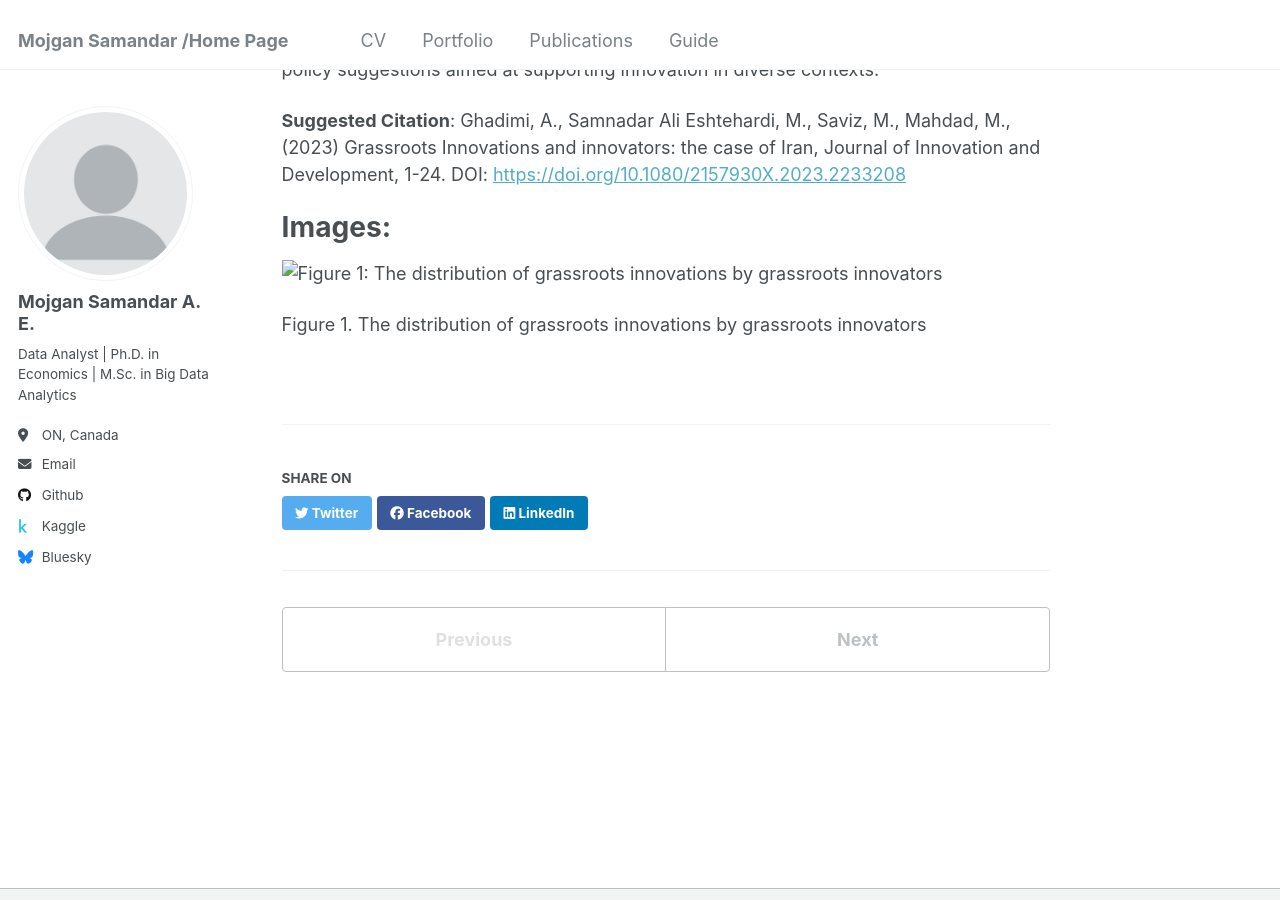
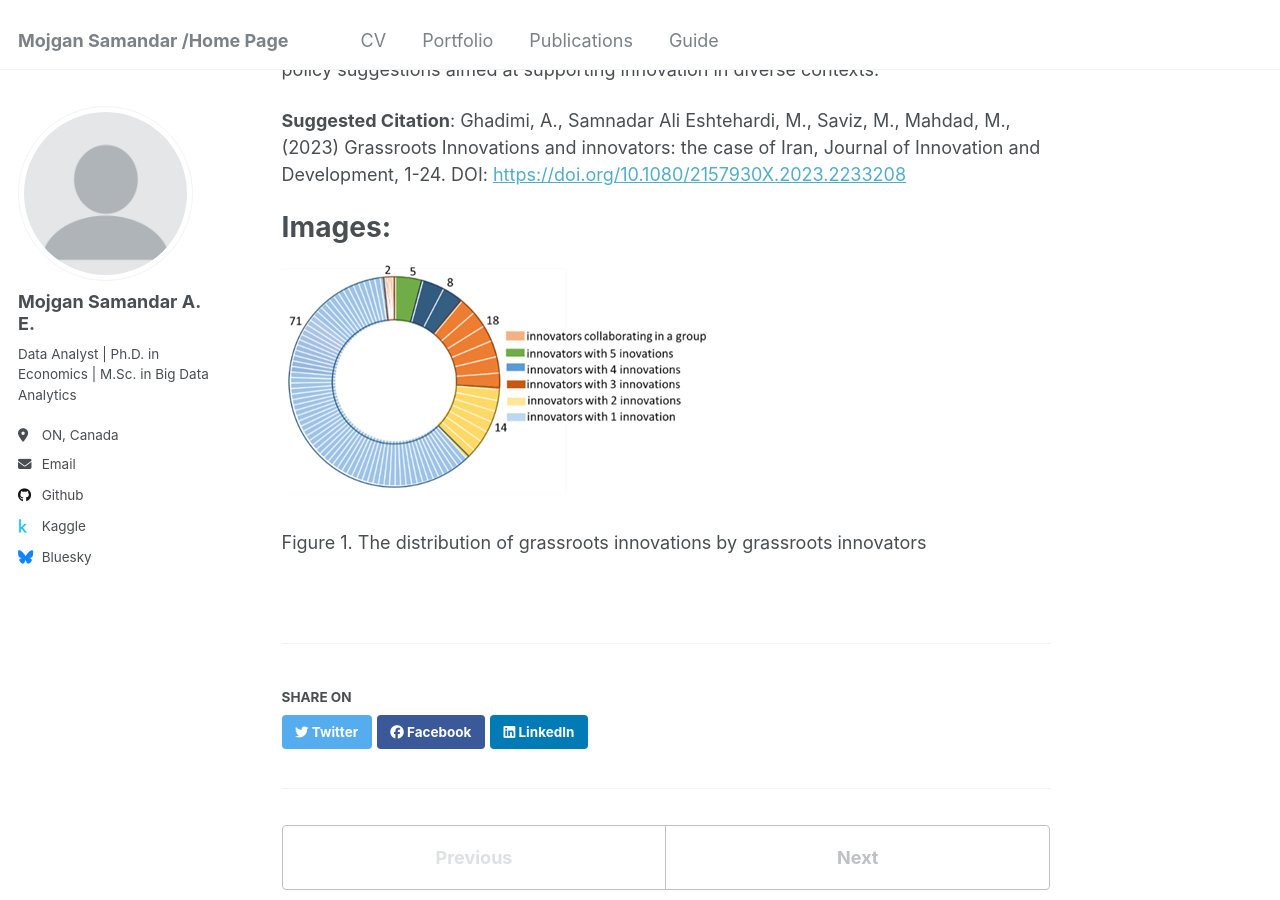
Before and after one commit to MojganSamandarali/MojganSamandarali.github.io, a Jekyll site: the page built from _portfolio/portfolio-1.md, in a window 1280 px wide and 900 px high, scrolled down 1713 px. Built offline with Jekyll 4.4.1, drawn with Linux system fonts in a browser that asks for light colours.

Commit message:
Update portfolio-1.md

```diff
--- a/_portfolio/portfolio-1.md
+++ b/_portfolio/portfolio-1.md
@@ -42,6 +42,6 @@ This analysis revealed distinct clusters among grassroots innovators, categorize
 
 # Images:
 
-<img src="images/grassrootImage/1_GrassrootsInnovatros.png" alt="Figure 1: The distribution of grassroots innovations by grassroots innovators">
+<img src="/images/grassrootImage/1_GrassrootsInnovatros.png" alt="Figure 1: The distribution of grassroots innovations by grassroots innovators">
 
 Figure 1. The distribution of grassroots innovations by grassroots innovators
```
